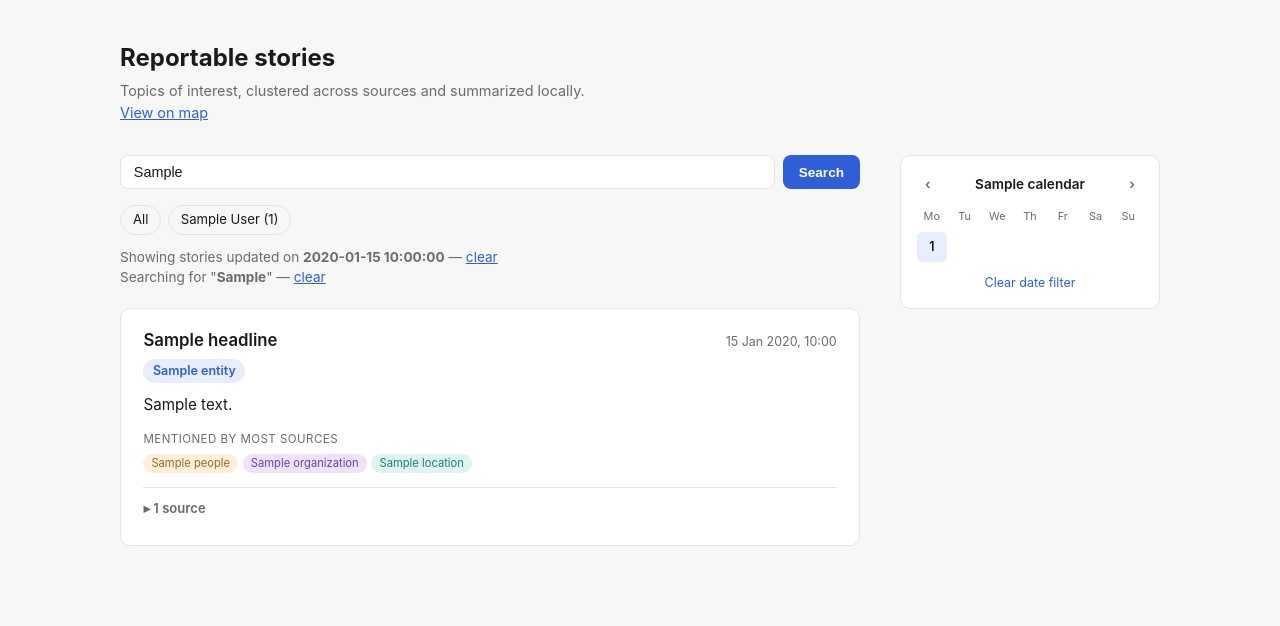
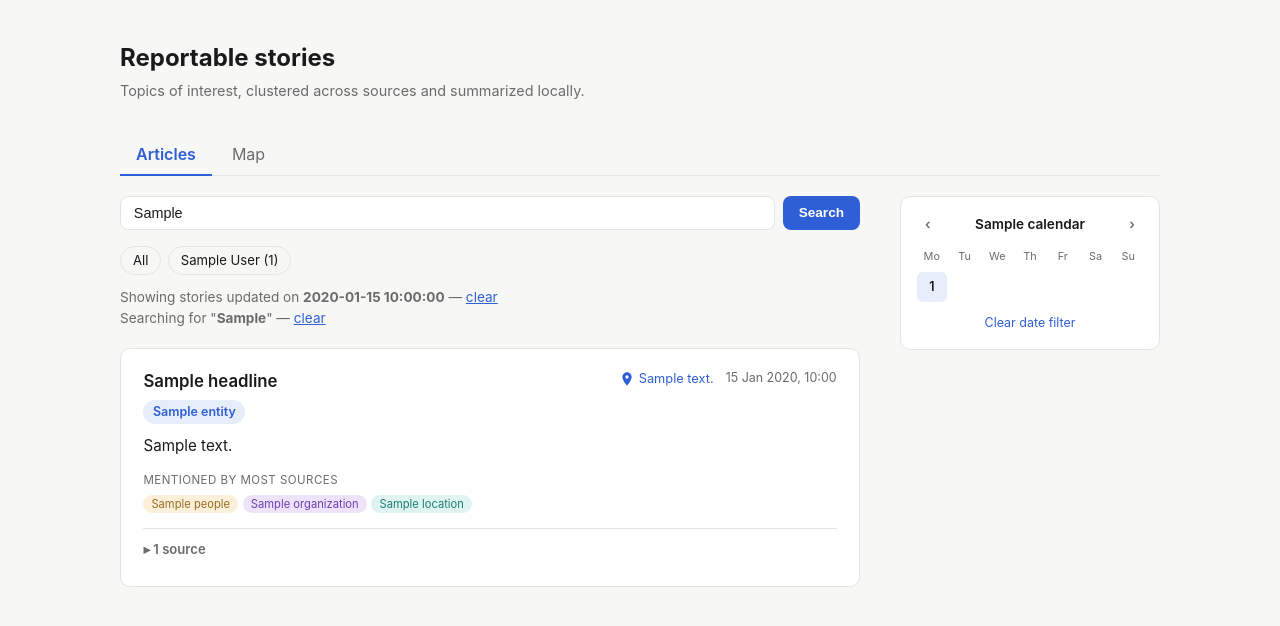
Before and after one commit to HGranger77/myopic, a FastAPI app: template templates/stories.html in a window 1280 px wide. Shown: the top 626 px of the page. Run offline with FastAPI, Linux system fonts and the light colour scheme; the template is opened without the code that fills it: most values are stand-ins (such as "Sample title", 1, 10 or a date in 2020); parts of the project's set-up code (start-up, migrations or seed data) failed here and were passed over.

Commit message:
Add Articles/Map tabs and per-story map pin link on the stories page
Co-Authored-By: Claude Sonnet 5.5 <noreply@anthropic.com>

```diff
--- a/database/operations.py
+++ b/database/operations.py
@@ -790,9 +790,11 @@ def get_recent_stories_with_summaries(
                     s.id AS story_id, s.updated_at, ss.summary_text,
                     array_agg(DISTINCT a.source) AS sources,
                     array_agg(DISTINCT we.canonical_name) AS matched_entities,
+                    sl.location_text, (sl.lat IS NOT NULL) AS located,
                     count(*) OVER() AS total_count
                 FROM stories s
                 JOIN story_summaries ss ON ss.story_id = s.id
+                LEFT JOIN story_locations sl ON sl.story_id = s.id
                 JOIN story_articles sa ON sa.story_id = s.id
                 JOIN articles a ON a.id = sa.article_id
                 LEFT JOIN watchlist_matches wm ON wm.article_id = a.id
@@ -809,7 +811,7 @@ def get_recent_stories_with_summaries(
                     JOIN articles a3 ON a3.id = sa3.article_id
                     WHERE sa3.story_id = s.id AND a3.headline ILIKE '%%' || %(q)s || '%%'
                 ))
-                GROUP BY s.id, s.updated_at, ss.summary_text
+                GROUP BY s.id, s.updated_at, ss.summary_text, sl.location_text, sl.lat
                 HAVING count(wm.id) > 0
                 ORDER BY s.updated_at DESC
                 LIMIT %(limit)s OFFSET %(offset)s
--- a/routers/map.py
+++ b/routers/map.py
@@ -11,7 +11,7 @@ templates = Jinja2Templates(directory="templates")
 
 
 @router.get("/map", response_class=HTMLResponse)
-def map_page(request: Request, date: Optional[str] = None):
+def map_page(request: Request, date: Optional[str] = None, story: Optional[int] = None):
     """One day's located stories as map markers. With no ?date, shows the most
     recent day that has any mappable story."""
     if date is None:
@@ -33,5 +33,5 @@ def map_page(request: Request, date: Optional[str] = None):
         for s in stories
     ]
     return templates.TemplateResponse(
-        request, "map.html", {"date": date, "markers": markers, "story_count": len(markers)}
+        request, "map.html", {"date": date, "markers": markers, "story_count": len(markers), "focus_story": story}
     )
--- a/routers/stories.py
+++ b/routers/stories.py
@@ -133,6 +133,8 @@ def stories_page(
         # matched_entities is display text here, never compared against
         # anything (the topic query param matches raw canonical_name in SQL).
         story["matched_entities"] = [_display_name(e) for e in story["matched_entities"] if e]
+        if story["located"]:
+            story["map_href"] = f"/map{_query_string(date=story['updated_at'].date().isoformat(), story=story['story_id'])}"
         story["source_articles"] = ops.get_story_source_articles(story["story_id"])
         for article in story["source_articles"]:
             article["entities"] = ops.get_article_entities(article["id"])
--- /dev/null
+++ b/templates/_tabs.html
@@ -0,0 +1,7 @@
+{# Articles / Map tab switcher shared by /stories and /map. Expects `active`
+   ("articles" | "map") and optionally `tab_date` (YYYY-MM-DD) so switching tabs
+   keeps the day being viewed. #}
+<nav class="tabs" aria-label="View">
+  <a class="tab{{ ' active' if active == 'articles' }}" href="/stories{{ '?date=' ~ tab_date if tab_date }}"{% if active == 'articles' %} aria-current="page"{% endif %}>Articles</a>
+  <a class="tab{{ ' active' if active == 'map' }}" href="/map{{ '?date=' ~ tab_date if tab_date }}"{% if active == 'map' %} aria-current="page"{% endif %}>Map</a>
+</nav>
--- a/templates/stories.html
+++ b/templates/stories.html
@@ -355,6 +355,13 @@
   .pagination .page-indicator {
     color: var(--muted);
   }
+  .tabs { display: flex; gap: .25rem; border-bottom: 1px solid var(--border); margin-bottom: 1.25rem; }
+  .tab { padding: .5rem 1rem; text-decoration: none; color: var(--muted); border-bottom: 2px solid transparent; margin-bottom: -1px; }
+  .tab:hover { color: var(--text); }
+  .tab.active { color: var(--accent); border-bottom-color: var(--accent); font-weight: 600; }
+  .map-link { display: inline-flex; align-items: center; gap: .25rem; color: var(--accent); text-decoration: none; font-size: .8rem; }
+  .map-link:hover { text-decoration: underline; }
+  .story-meta { display: flex; align-items: center; gap: .75rem; white-space: nowrap; }
 </style>
 </head>
 <body>
@@ -362,8 +369,8 @@
   <header>
     <h1>Reportable stories</h1>
     <p>Topics of interest, clustered across sources and summarized locally.</p>
-    <p><a href="/map" style="color: var(--accent)">View on map</a></p>
   </header>
+  {% with active="articles", tab_date=selected_date %}{% include "_tabs.html" %}{% endwith %}
 
   <div class="page-layout">
   <div class="main-content">
@@ -397,7 +404,15 @@
         <h2 class="story-title">
           {{ story.source_articles[0].headline if story.source_articles else "Untitled story" }}
         </h2>
-        <span class="story-date">{{ story.updated_at.strftime('%d %b %Y, %H:%M') }}</span>
+        <span class="story-meta">
+          {% if story.map_href %}
+          <a class="map-link" href="{{ story.map_href }}" title="Show on map: {{ story.location_text }}" aria-label="Show {{ story.location_text }} on the map">
+            <svg width="16" height="16" viewBox="0 0 24 24" fill="currentColor" aria-hidden="true"><path d="M12 2a7 7 0 0 0-7 7c0 5.2 7 13 7 13s7-7.8 7-13a7 7 0 0 0-7-7zm0 9.5A2.5 2.5 0 1 1 12 6.5a2.5 2.5 0 0 1 0 5z"/></svg>
+            {{ story.location_text }}
+          </a>
+          {% endif %}
+          <span class="story-date">{{ story.updated_at.strftime('%d %b %Y, %H:%M') }}</span>
+        </span>
       </div>
       <div class="tags">
         {% for entity in story.matched_entities %}
```
Also changed, not shown: templates/map.html (+16 -4 lines), tests/test_stories_page.py (+18 -0 lines).
